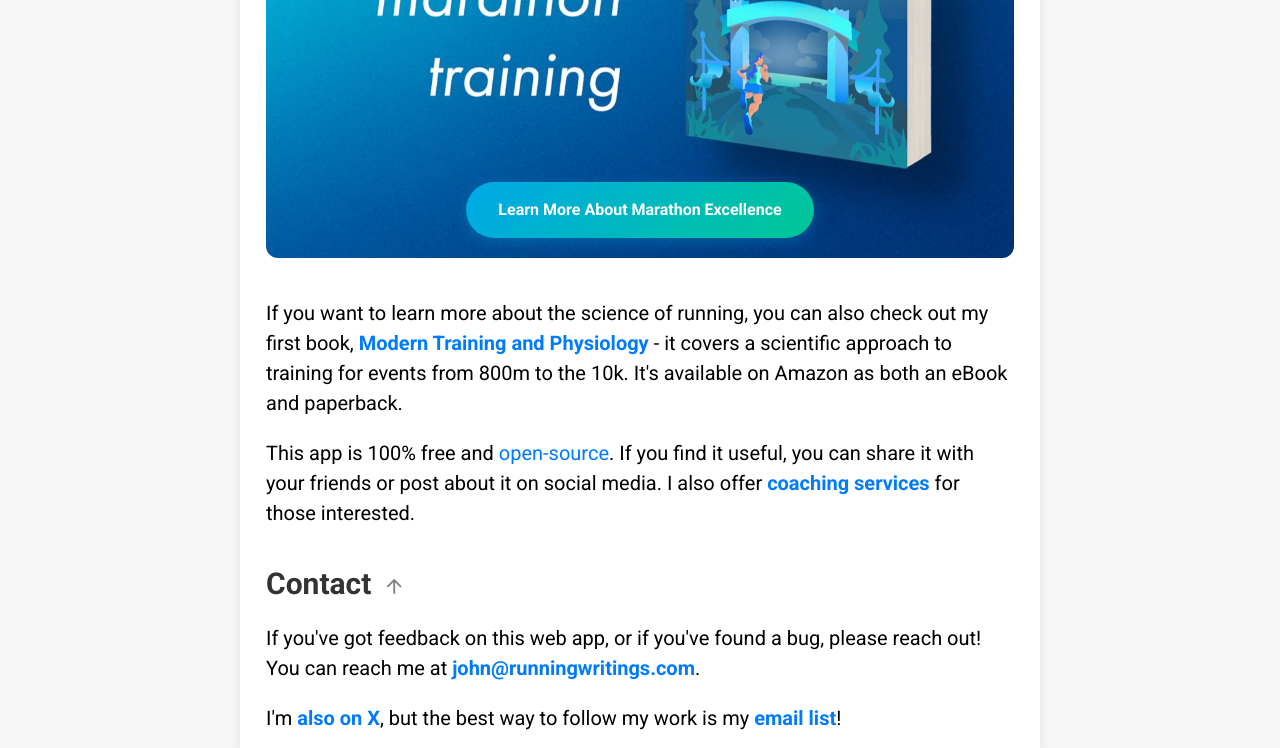
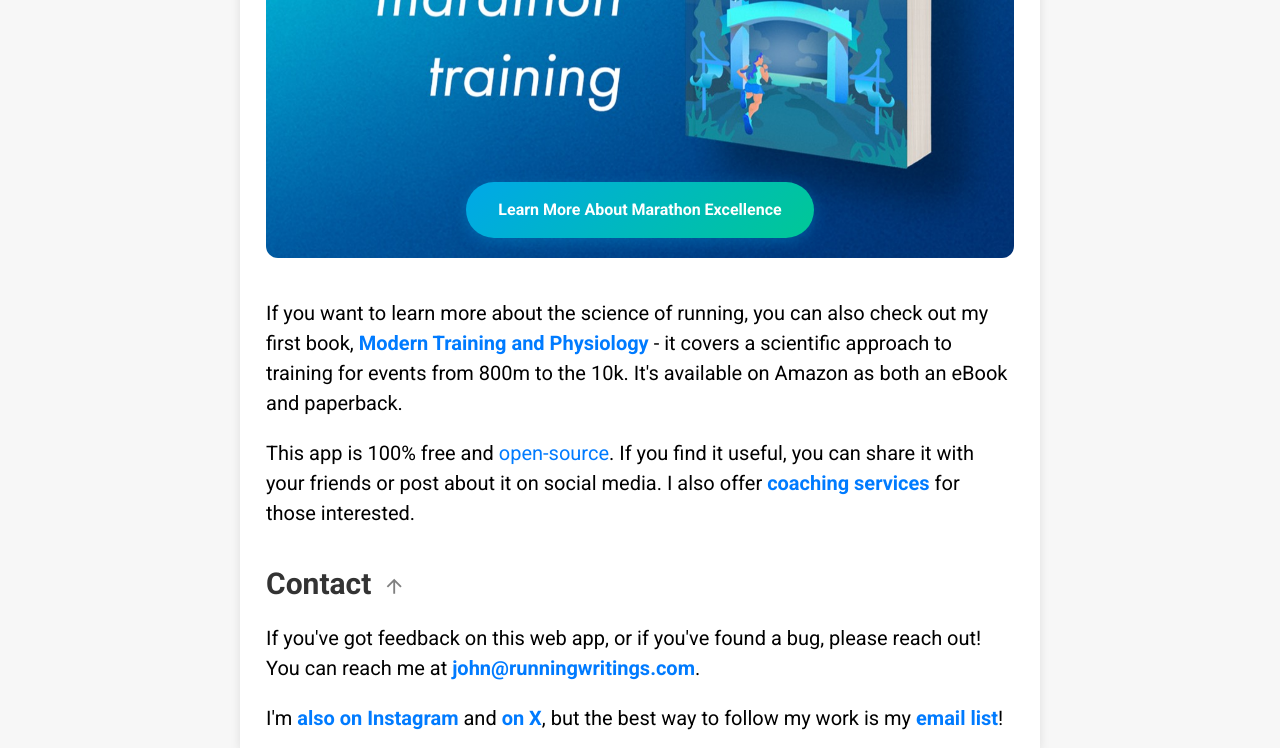
Before and after one commit to johnjdavisiv/heat-adjusted-pace, a website: page index.html in a window 1280 px wide. Shown: the part 9061-9809 px from the top of the page. Drawn offline with Linux system fonts and the light colour scheme.

Commit message:
Contact: add the Instagram link beside X
Co-Authored-By: Claude Fable 5.1 <noreply@anthropic.com>

```diff
--- a/index.html
+++ b/index.html
@@ -314,7 +314,7 @@
             </div>
             <h2 id="contact">Contact<a class="material-icons up" href="#top"><svg viewBox="0 -960 960 960" aria-hidden="true" focusable="false"><path d="M440-160v-487L216-423l-56-57 320-320 320 320-56 57-224-224v487h-80Z"/></svg></a></h2>
             <p>If you've got feedback on this web app, or if you've found a bug, please reach out! You can reach me at <a href="mailto:john@runningwritings.com"><strong>john@runningwritings.com</strong></a>.</p>
-            <p>I'm <a href="https://x.com/JDruns"><strong>also on X</strong></a>, but the best way to follow my work is my <a href="https://runningwritings.eo.page/news-and-notes-signup"><strong>email list</strong></a>!</p>
+            <p>I'm <a href="https://www.instagram.com/runningwritings/"><strong>also on Instagram</strong></a> and <a href="https://x.com/JDruns"><strong>on X</strong></a>, but the best way to follow my work is my <a href="https://runningwritings.eo.page/news-and-notes-signup"><strong>email list</strong></a>!</p>
         </div>
     </main>
     <footer>
```
